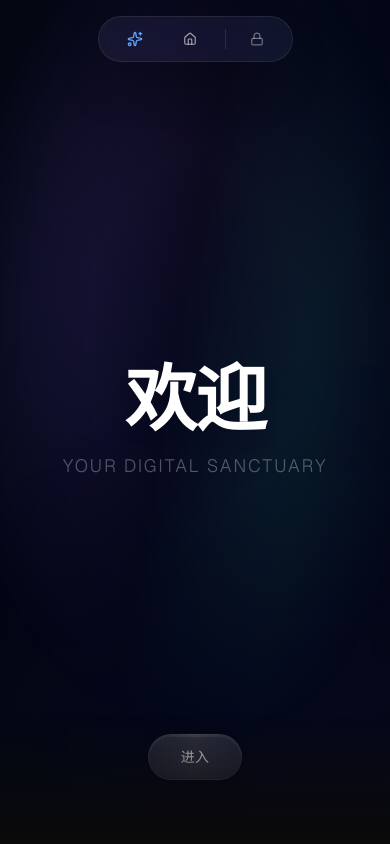
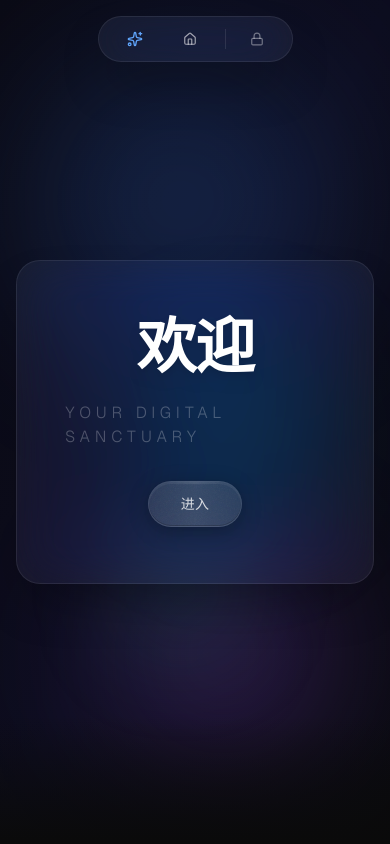
Before and after one commit to Soren799/digital-workstation, a Next.js app in the folder web/: page / in a window 390 px wide. Shown: the top 844 px of the page. Built offline with nearby package versions, Linux system fonts and the light colour scheme.

Commit message:
feat: 首页重做 — 5个几何图形漂移 + 毛玻璃欢迎卡片

```diff
--- a/web/src/components/HomePage.tsx
+++ b/web/src/components/HomePage.tsx
@@ -7,6 +7,15 @@ import { RippleGrid } from '@/components/ui/RippleGrid';
 import { NoiseButton } from '@/components/ui/NoiseButton';
 import { useRouter } from 'next/navigation';
 import { Bookmark, Music } from 'lucide-react';
+import { motion } from 'motion/react';
+
+const SHAPES = [
+  { size: 280, color: 'bg-blue-500/20', blur: 'blur-[80px]', x: [0,40,-30,20,0], y: [0,-40,20,-10,0], dur:18, pos:'top-[10%] left-[5%]' },
+  { size: 220, color: 'bg-purple-500/20', blur: 'blur-[70px]', x: [0,-30,50,-20,0], y: [0,50,-30,10,0], dur:22, pos:'bottom-[15%] right-[8%]' },
+  { size: 180, color: 'bg-cyan-500/15', blur: 'blur-[60px]', x: [0,50,-20,30,0], y: [0,-30,40,-20,0], dur:15, pos:'top-[40%] right-[20%]' },
+  { size: 160, color: 'bg-pink-500/12', blur: 'blur-[60px]', x: [0,-20,40,-30,0], y: [0,30,-50,20,0], dur:25, pos:'bottom-[30%] left-[25%]' },
+  { size: 120, color: 'bg-emerald-500/15', blur: 'blur-[50px]', x: [0,30,-40,10,0], y: [0,-20,30,-40,0], dur:12, pos:'top-[60%] left-[40%]' },
+];
 
 export function HomePage() {
   const secondRef = useRef<HTMLDivElement>(null);
@@ -18,84 +27,66 @@ export function HomePage() {
 
   return (
     <AppLayout>
-      {/* ====== 第一页：Aurora 极光 + 欢迎 ====== */}
-      <section className="relative min-h-screen flex flex-col items-center justify-center overflow-hidden">
-        {/* Aurora 背景 — Aceternity 官方实现 */}
-        <div
-          className="absolute inset-0 animate-aurora"
-          style={{
-            backgroundImage: `repeating-linear-gradient(100deg, rgba(59,130,246,0.18) 0%, rgba(139,92,246,0.12) 7%, transparent 14%, rgba(16,185,129,0.1) 21%, rgba(59,130,246,0.08) 35%, transparent 50%),
-            repeating-linear-gradient(200deg, rgba(139,92,246,0.15) 0%, rgba(59,130,246,0.1) 10%, transparent 20%, rgba(236,72,153,0.08) 30%, rgba(139,92,246,0.05) 45%, transparent 60%)`,
-            backgroundSize: '400% 400%, 400% 400%',
-            maskImage: 'radial-gradient(ellipse 90% 70% at 50% 40%, black 30%, transparent 70%)',
-            WebkitMaskImage: 'radial-gradient(ellipse 90% 70% at 50% 40%, black 30%, transparent 70%)',
-            willChange: 'background-position',
-            transform: 'translateZ(0)',
-          }}
+      {/* ====== 第一页：几何图形 + 毛玻璃 ====== */}
+      <section className="relative min-h-screen flex items-center justify-center overflow-hidden bg-gradient-to-br from-[#0a0a14] via-[#0d0d1f] to-[#0a0a10]">
+        {/* 几何图形漂移 */}
+        {SHAPES.map((s, i) => (
+          <motion.div
+            key={i}
+            className={`absolute rounded-full ${s.color} ${s.blur} pointer-events-none ${s.pos}`}
+            style={{ width: s.size, height: s.size }}
+            animate={{ x: s.x, y: s.y }}
+            transition={{ duration: s.dur, repeat: Infinity, ease: 'linear' }}
           />
-        {/* 内容 */}
-        <div className="relative z-10 flex flex-col items-center gap-8 px-4">
-          <div className="text-center space-y-4">
-            <h1 className="text-7xl sm:text-8xl font-bold tracking-tight text-white drop-shadow-lg">
+        ))}
+
+        {/* 毛玻璃欢迎卡片 */}
+        <motion.div
+          initial={{ opacity: 0, y: 20 }}
+          animate={{ opacity: 1, y: 0 }}
+          transition={{ duration: 0.8, ease: 'easeOut' }}
+          className="relative z-10 glass-strong rounded-3xl px-12 py-14 sm:px-16 sm:py-16
+                     shadow-2xl shadow-black/30 flex flex-col items-center gap-6 mx-4"
+        >
+          <h1 className="text-6xl sm:text-7xl font-bold tracking-tight text-white drop-shadow-lg">
             欢迎
           </h1>
-            <p className="text-lg sm:text-xl text-white/30 font-light tracking-widest uppercase">
+          <p className="text-base sm:text-lg text-white/25 font-light tracking-[0.3em] uppercase">
             Your Digital Sanctuary
           </p>
-          </div>
-        </div>
-
-        {/* 底部进入按钮 */}
-        <div className="absolute bottom-16 z-10">
+          <div className="mt-2">
             <NoiseButton onClick={scrollToSecond} />
           </div>
+        </motion.div>
 
         {/* 底部渐变过渡 */}
         <div className="absolute bottom-0 left-0 right-0 h-32 bg-gradient-to-t from-[#0a0a0a] to-transparent z-10 pointer-events-none" />
       </section>
 
-      {/* ====== 第二页：Ripple 背景 + Comet 卡片 ====== */}
+      {/* ====== 第二页：Ripple + Comet 卡片 ====== */}
       <section
         ref={secondRef}
         className="relative min-h-screen flex items-center justify-center overflow-hidden bg-[#0a0a0a]"
       >
-        {/* Ripple 网格背景 */}
-        <RippleGrid rows={6} cols={20} cellSize={60} />
-
-        {/* 卡片区域 */}
+        <RippleGrid rows={6} cellSize={60} />
         <div className="relative z-10 flex flex-col sm:flex-row items-center gap-8 sm:gap-16 px-4">
-          {/* 收藏卡片 */}
-          <CometCard
-            onClick={() => router.push('/bookmarks')}
-            rotateDepth={15}
-            className="w-72 sm:w-80"
-          >
+          <CometCard onClick={() => router.push('/bookmarks')} rotateDepth={15} className="w-72 sm:w-80">
             <div className="p-8 flex flex-col items-center gap-4">
               <div className="w-16 h-16 rounded-2xl bg-white/5 flex items-center justify-center">
                 <Bookmark size={32} className="text-white/50" />
               </div>
               <h2 className="text-xl font-semibold text-white/80">收藏</h2>
-              <p className="text-sm text-white/30 text-center">
-                探索精选内容与灵感
-              </p>
+              <p className="text-sm text-white/30 text-center">探索精选内容与灵感</p>
               <span className="text-xs text-white/15 mt-2">点击进入 →</span>
             </div>
           </CometCard>
-
-          {/* 音乐卡片 */}
-          <CometCard
-            onClick={() => router.push('/music')}
-            rotateDepth={15}
-            className="w-72 sm:w-80"
-          >
+          <CometCard onClick={() => router.push('/music')} rotateDepth={15} className="w-72 sm:w-80">
             <div className="p-8 flex flex-col items-center gap-4">
               <div className="w-16 h-16 rounded-2xl bg-white/5 flex items-center justify-center">
                 <Music size={32} className="text-white/50" />
               </div>
               <h2 className="text-xl font-semibold text-white/80">音乐</h2>
-              <p className="text-sm text-white/30 text-center">
-                氛围音乐 · 专注时刻
-              </p>
+              <p className="text-sm text-white/30 text-center">氛围音乐 · 专注时刻</p>
               <span className="text-xs text-white/15 mt-2">点击进入 →</span>
             </div>
           </CometCard>
--- a/web/tailwind.config.ts
+++ b/web/tailwind.config.ts
@@ -10,15 +10,6 @@ const config: Config = {
   darkMode: 'class',
   theme: {
     extend: {
-      animation: {
-        aurora: "aurora 60s linear infinite",
-      },
-      keyframes: {
-        aurora: {
-          from: { backgroundPosition: "50% 50%, 50% 50%" },
-          to: { backgroundPosition: "350% 50%, 350% 50%" },
-        },
-      },
       colors: {
         background: "var(--background)",
         foreground: "var(--foreground)",
```
Lines whose indentation alone changed are shown as unchanged.
